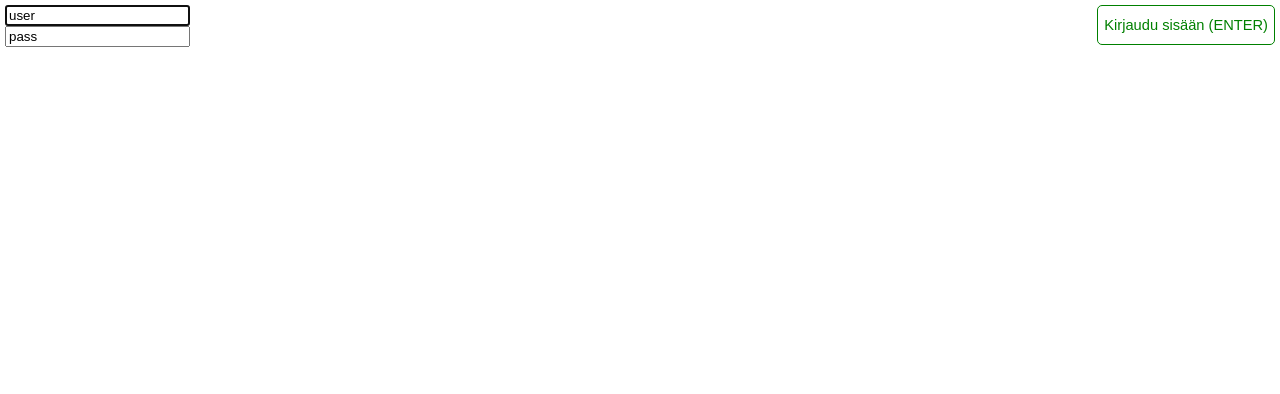
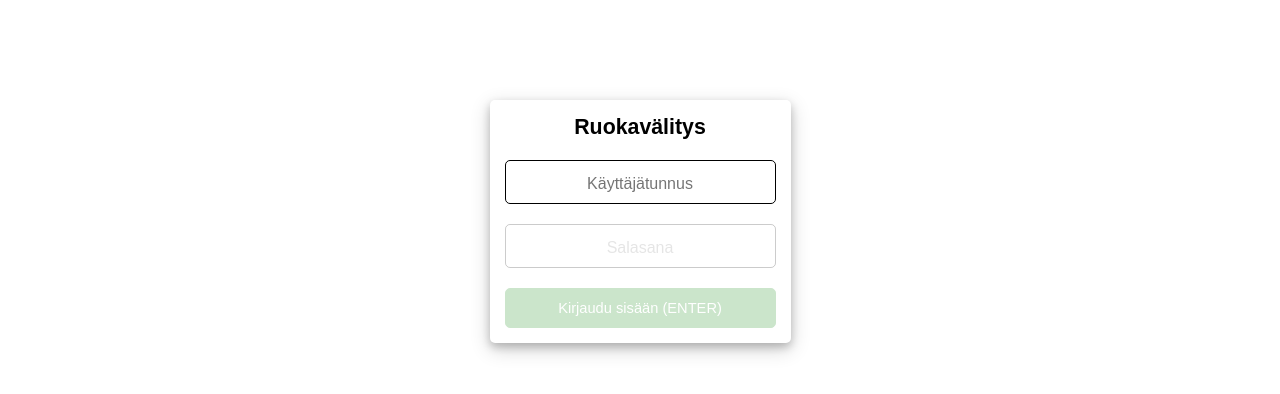
Before and after one commit to ohtu2018-rv/rv-app-frontend, a React (Create React App) app: page / in a window 1280 px wide. Shown: the top 394 px of the page. Built offline with nearby package versions, Linux system fonts and the light colour scheme.

Commit message:
Testing login page styling

```diff
--- a/src/App.js
+++ b/src/App.js
@@ -1,7 +1,7 @@
-import React, { Component } from 'react';
-import './App.css';
-import { MainPage } from './components/pages/MainPage';
-import { LoginPage } from './components/pages/LoginPage';
+import React, { Component } from "react";
+import "./App.css";
+import MainPage from "./components/pages/MainPage";
+import LoginPage from "./components/pages/LoginPage";
 
 class App extends Component {
   constructor(props) {
@@ -15,14 +15,12 @@ class App extends Component {
   }
 
   render() {
-    let page = this.state.loggedIn ?
-        <MainPage logout={this.changeUserState} /> :
-        <LoginPage login={this.changeUserState}/>;
-    return (
-      <div className="App">
-        {page}
-      </div>
+    let page = this.state.loggedIn ? (
+      <MainPage logout={this.changeUserState} />
+    ) : (
+      <LoginPage login={this.changeUserState} />
     );
+    return <div className="App">{page}</div>;
   }
 }
 
--- a/src/components/buttons/styles/Button.css
+++ b/src/components/buttons/styles/Button.css
@@ -1,7 +1,3 @@
-button:focus {
-  outline: 0;
-}
-
 .btn {
   height: 40px;
   min-width: 80px;
@@ -11,6 +7,27 @@ button:focus {
   background-color: transparent;
 }
 
+.fullWidth {
+  width: 100%;
+}
+
+.btn:focus {
+  outline: 0;
+}
+
 .btn:hover {
   cursor: pointer;
 }
+
+.btn:disabled {
+  opacity: 0.2;
+  -webkit-transition: opacity 0.25s ease-in-out;
+  -moz-transition: opacity 0.25s ease-in-out;
+  -ms-transition: opacity 0.25s ease-in-out;
+  -o-transition: opacity 0.25s ease-in-out;
+  transition: opacity 0.25s ease-in-out;
+}
+
+.btn[disabled]:hover {
+  cursor: default;
+}
--- a/src/components/inputs/LoginForm.js
+++ b/src/components/inputs/LoginForm.js
@@ -1,21 +1,70 @@
-import React from 'react';
+import React from "react";
+import "./styles/LoginForm.css";
 
-/* TODO */
+import SuccessBtn from "./../buttons/SuccessBtn";
 
-const LoginForm = (props) => {
+const LoginForm = ({
+  handleInputEvent,
+  handleSubmit,
+  handleKeyUp,
+  username,
+  password,
+  loader,
+  shadow,
+  usernameDisabled,
+  passwordDisabled,
+  submitDisabled
+}) => {
   return (
-        <form>
+    <div className={shadow ? "form form-shadow loginForm" : "form loginForm"}>
+      <form onSubmit={handleSubmit}>
+        <legend>Ruokavälitys</legend>
+        <div className="formControl">
           <input
             type="text"
+            id="username"
             name="username"
-                value={this.state.username}
-                onChange={this.handleInputChange}
-                autoFocus />
+            placeholder="Käyttäjätunnus"
+            value={username}
+            onChange={handleInputEvent}
+            onKeyDown={handleKeyUp}
+            autoFocus
+            autoComplete="off"
+            autoCorrect="off"
+            autoCapitalize="off"
+            className="input"
+            disabled={usernameDisabled}
+          />
+        </div>
+        <div className="formControl">
           <input
-                type="text"
+            type="password"
+            id="password"
             name="password"
-                value={this.state.password}
-                onChange={this.handleInputChange} />
+            placeholder="Salasana"
+            value={password}
+            onChange={handleInputEvent}
+            onKeyDown={handleKeyUp}
+            className="input"
+            autoComplete="off"
+            autoCorrect="off"
+            autoCapitalize="off"
+            disabled={passwordDisabled}
+          />
+        </div>
+        <div className="formControl">
+          <SuccessBtn
+            fill={true}
+            loader={loader}
+            disabled={submitDisabled}
+            style={{ width: "100%" }}
+          >
+            Kirjaudu sisään (ENTER)
+          </SuccessBtn>
+        </div>
       </form>
-    )
-}
+    </div>
+  );
+};
+
+export default LoginForm;
--- /dev/null
+++ b/src/components/inputs/styles/LoginForm.css
@@ -0,0 +1,72 @@
+.form {
+  padding: 15px;
+  display: inline-block;
+  font-family: Arial;
+}
+
+.form-shadow {
+  border-radius: 5px;
+  box-shadow: 0 4px 8px 0 rgba(0, 0, 0, 0.2), 0 6px 20px 0 rgba(0, 0, 0, 0.19);
+}
+
+.form legend {
+  font-weight: bold;
+  font-size: 16pt;
+}
+
+.input {
+  height: 40px;
+  min-width: 80px;
+  font-size: 15pt;
+  border-radius: 5px;
+  border: 1px solid black;
+  background-color: transparent;
+  text-align: center;
+}
+
+.input:disabled {
+  opacity: 0.2;
+  -webkit-transition: opacity 0.25s ease-in-out;
+  -moz-transition: opacity 0.25s ease-in-out;
+  -ms-transition: opacity 0.25s ease-in-out;
+  -o-transition: opacity 0.25s ease-in-out;
+  transition: opacity 0.25s ease-in-out;
+}
+
+.input::placeholder {
+  font-size: 12pt;
+}
+
+.input:disabled::placeholder {
+  color: grey;
+}
+
+.input[disabled]:hover {
+  cursor: default;
+}
+
+.input:focus {
+  outline: 0;
+}
+
+.formLabel {
+  text-align: left;
+}
+
+.formControl {
+  margin-top: 20px;
+  margin-bottom: 20px;
+  text-align: center;
+}
+
+.formControl:first-child {
+  margin-top: 5px;
+}
+
+.formControl:last-child {
+  margin-bottom: 0px;
+}
+
+.formControl label {
+  display: block;
+}
--- a/src/components/pages/LoginPage.js
+++ b/src/components/pages/LoginPage.js
@@ -1,94 +1,116 @@
-import React from 'react';
-import SuccessBtn from '../buttons/SuccessBtn';
+import React from "react";
+import SuccessBtn from "../buttons/SuccessBtn";
+import LoginForm from "../inputs/LoginForm";
+import "./styles/LoginPage.css";
 
-export class LoginPage extends React.Component {
+class LoginPage extends React.Component {
   constructor(props) {
     super(props);
-        this.state = { username: "user", password: "pass" };
+    this.state = {
+      username: "",
+      minUsernameLength: 8,
+      password: "",
+      minPasswordLength: 2,
+      usernameDisabled: false,
+      passwordDisabled: true,
+      submitDisabled: true,
+      loginStep: 1
+    };
     this.handleInputEvent = this.handleInputEvent.bind(this);
     this.authenticate = this.authenticate.bind(this);
   }
 
   authenticate() {
     /* TODO: DB-Search here, backend url? */
-        const loggedIn = this.state.username === "user" && this.state.password === "pass";
+    /* Dispatch Redux action here that tries to authenticate the user */
+    const loggedIn =
+      this.state.username === "user" && this.state.password === "pass";
 
     if (loggedIn) {
-            this.props.login()
+      this.props.login();
     } else {
       alert("Wrong username/password.");
       this.setState({ username: "user", password: "pass" });
     }
   }
 
-    handleKeyPress = (event) => {
-        switch(event.keyCode) {
+  handleKeyPress = event => {
+    console.log("handleKeyPress", event.keyCode);
+    switch (event.keyCode) {
       case 13:
-                this.authenticate();
+        event.preventDefault();
+        this.nextStep();
+        break;
+      case 9:
+        event.preventDefault();
+        this.nextStep();
         break;
       default:
-                console.log(event.keyCode);
+        break;
     }
+  };
+
+  nextStep = () => {
+    if (this.state.loginStep == 1) {
+      this.setState({
+        loginStep: 2,
+        usernameDisabled: true,
+        passwordDisabled: false,
+        submitDisabled: false
+      });
+    } else if (this.state.loginStep == 2) {
+      // Do login
+      this.authenticate();
+      this.setState({
+        loginStep: 1,
+        usernameDisabled: false,
+        passwordDisabled: true,
+        submitDisabled: true,
+        username: "",
+        password: ""
+      });
     }
+  };
 
   handleInputEvent(event) {
     const target = event.target;
     this.setState({ [target.name]: target.value });
   }
 
-    componentDidMount(){
+  handleSubmit = e => {
+    e.preventDefault();
+  };
+
+  componentDidMount() {
     document.addEventListener("keypress", this.handleKeyPress);
   }
 
   componentWillUnmount() {
-        document.removeEventListener("keypress", this.handleKeyPress)
+    document.removeEventListener("keypress", this.handleKeyPress);
   }
 
   render() {
     return (
-            <div id="logincontent" style={styles.content}>
-                <div style={styles.loginButton}>
-                    <SuccessBtn onClick={this.props.login}>Kirjaudu sisään (ENTER)</SuccessBtn>
+      <div className="loginWrap">
+        <LoginForm
+          usernameDisabled={this.state.usernameDisabled}
+          passwordDisabled={this.state.passwordDisabled}
+          submitDisabled={
+            !(
+              !this.state.submitDisabled &&
+              this.state.password.length > this.state.minPasswordLength
+            )
+          }
+          handleInputEvent={this.handleInputEvent}
+          username={this.state.username}
+          password={this.state.password}
+          handleSubmit={this.handleSubmit}
+          shadow={true}
+          handleKeyUp={this.handleKeyPress}
+        />
       </div>
-                <div style={styles.loginForm}>
-                    <form>
-                        <label>
-                            <input
-                                type="text"
-                                name="username"
-                                value={this.state.username}
-                                onChange={this.handleInputEvent}
-                                autoFocus />
-                        </label>
-                        <br />
-                        <label>
-                            <input
-                                type="text"
-                                name="password"
-                                value={this.state.password}
-                                onChange={this.handleInputEvent} />
-                        </label>
-                    </form>
-                </div>
-            </div>
-        )
+    );
   }
 }
 
-const styles = {
-    content: {
-        height: '100%',
-        width: '100%',
-        position: 'absolute'
-    },
-    loginButton: {
-        marginTop: 5,
-        marginRight: 5,
-        float: 'right',
-    },
-    loginForm: {
-        marginTop: 5,
-        marginLeft: 5,
-        float: 'left'
-    }
-}
+export default LoginPage;
--- a/src/components/pages/MainPage.js
+++ b/src/components/pages/MainPage.js
@@ -1,24 +1,24 @@
-import React, { Component } from 'react';
-import { Header } from '../sections/Header';
-import { Content } from '../sections/Content';
+import React, { Component } from "react";
+import { Header } from "../sections/Header";
+import { Content } from "../sections/Content";
 
-export class MainPage extends Component {
-  handleKeyPress = (event) => {
-      switch(event.keyCode) {
+class MainPage extends Component {
+  handleKeyPress = event => {
+    switch (event.keyCode) {
       case 13:
         this.props.logout();
         break;
       default:
         console.log(event.keyCode);
     }
-  }
+  };
 
-  componentDidMount(){
+  componentDidMount() {
     document.addEventListener("keypress", this.handleKeyPress);
   }
 
   componentWillUnmount() {
-      document.removeEventListener("keypress", this.handleKeyPress)
+    document.removeEventListener("keypress", this.handleKeyPress);
   }
 
   render() {
@@ -30,3 +30,5 @@ export class MainPage extends Component {
     );
   }
 }
+
+export default MainPage;
--- /dev/null
+++ b/src/components/pages/styles/LoginPage.css
@@ -0,0 +1,4 @@
+.loginWrap {
+    text-align: center;
+    padding-top: 100px;
+}
--- a/src/components/sections/Content.js
+++ b/src/components/sections/Content.js
@@ -1,6 +1,7 @@
 import React from 'react';
 import { ContentLeft } from './ContentLeft';
 import { ContentRight } from './ContentRight';
+import PurchaseNotification from './../notifications/PurchaseNotification';
 
 export class Content extends React.Component {
     render() {
@@ -9,6 +10,7 @@ export class Content extends React.Component {
                 <p style={styles.infoText}>Osta leimaamalla.</p>
                 <ContentLeft />
                 <ContentRight />
+                <PurchaseNotification price={1.85} product="Coca-cola Zero" shadow={true}/>
             </div>
         )
     }
```
Also changed, not shown: src/components/notifications/PurchaseNotification.js (+7 -1 lines), src/components/notifications/styles/PurchaseNotification.css (+15 -19 lines), src/stories/index.js (+13 -27 lines). Lines whose indentation alone changed are shown as unchanged.
